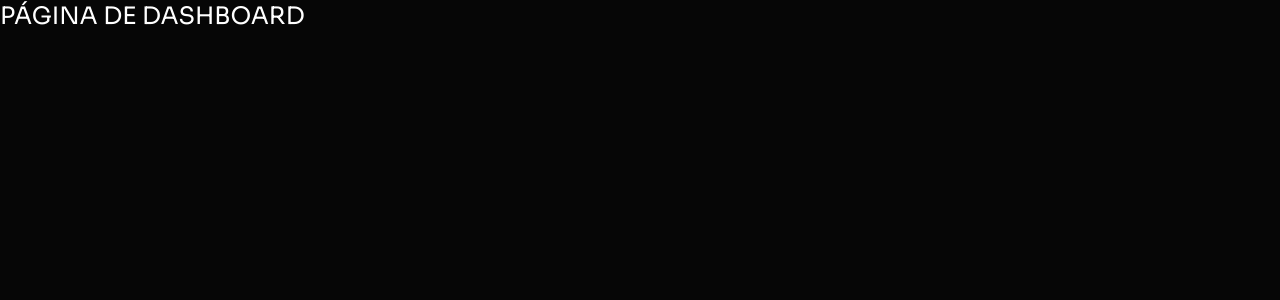
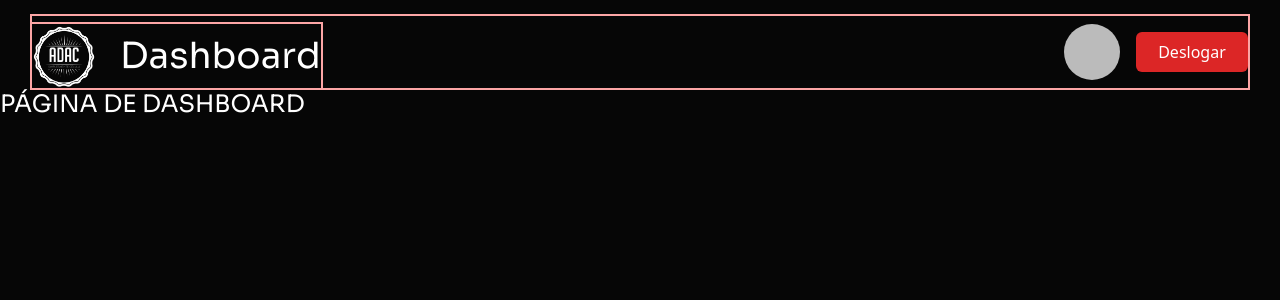
Before and after one commit to Rafaelk26/ADAC-Finance, a Next.js app: page /dashboard in a window 1280 px wide. Shown: the top 300 px of the page. Built offline with nearby package versions, Linux system fonts and the light colour scheme; no server answers; the database is empty; sample sign-in values are in the browser's storage.

Commit message:
update in header

```diff
--- a/next.config.ts
+++ b/next.config.ts
@@ -3,6 +3,10 @@ import type { NextConfig } from "next";
 const nextConfig: NextConfig = {
   /* config options here */
   reactStrictMode: true,
+
+  images: {
+    domains: ["lh3.googleusercontent.com"],
+  }
 };
 
 export default nextConfig;
--- a/src/components/Header/index.tsx
+++ b/src/components/Header/index.tsx
@@ -1,10 +1,37 @@
 import Image from 'next/image'
 
-export function Header(){
+// Logo ADAC
+import LogoADAC from '@/assets/images/ADAC LOGO-White.png'
+import { signOut } from 'next-auth/react';
+
+interface headerProps{
+    name: string;
+    photo: string;
+}
+
+export function Header({name, photo}: headerProps){
     return(
         <>
-            <header>
+            <header className="w-full flex justify-between items-center mt-4 outline outline-2 outline-red-300
+            md:max-w-[95%] md:mx-auto md:flex md:justify-between md:ms-10
+            lg:ms-10
+            xl:ms-auto">
+                <div className="mt-4 md:mt-2 flex items-center justify-center gap-6 outline outline-2 outline-red-300">
+                    <Image className="w-16" src={LogoADAC} alt="ADAC" />
+                    <span className='font-sora text-4xl'>{name}</span>
+                </div>
+                <div className='flex items-center gap-4'>
+                    <Image
+                    className='w-14 rounded-full object-cover object-center'
+                    width={2000}
+                    height={2000}
+                    src={photo}
+                    alt='Foto de Perfil'/>
 
+                    <button
+                    onClick={()=> signOut()}
+                    className='w-28 bg-red-600 text-white p-2 rounded-md'>Deslogar</button>
+                </div>
             </header>
         </>
     )
--- a/src/pages/dashboard/index.tsx
+++ b/src/pages/dashboard/index.tsx
@@ -8,8 +8,12 @@ import Image from "next/image";
 import { getAllEntry } from '@/functions/Entry/getAllEntry'
 import { getAllCategories } from '@/functions/Category/getAllCategories'
 
+// Components
+import { Header } from '@/components/Header'
 
-export default function Dashboard(){
+
+
+export default function Dashboard({ dataUser }: {dataUser: string}){
 
     return(
 
@@ -17,6 +21,11 @@ export default function Dashboard(){
             <Head>
                 <title>ADAC Finance | Dashboard</title>
             </Head>
+
+            <Header
+            name="Dashboard"
+            photo={dataUser}
+            />
 
             <div>
                 <h1 className="font-sora text-2xl">PÁGINA DE DASHBOARD</h1>
@@ -26,6 +35,7 @@ export default function Dashboard(){
         </>
     )
 }
+
 
 // Conferir session usando getServerSideProps
 
@@ -41,16 +51,13 @@ export const getServerSideProps: GetServerSideProps = async ({ req }) => {
         };
     }
 
-    // Função que resgata os dados do back-end
+    // Funções que resgatam os dados do back-end
     const data = await getAllEntry();
     const dataCategory = await getAllCategories();
 
-    if (data) {
-        console.log(data);
-        console.log(dataCategory);
-    }
+    const dataUser = session?.user?.image;
 
     return {
-        props: { data, dataCategory },
+        props: { data, dataCategory, dataUser },
     };
 };
--- a/tailwind.config.js
+++ b/tailwind.config.js
@@ -1,9 +1,11 @@
+/** @type {import('tailwindcss').Config} */
+
 module.exports = {
   content: [
-    "./src/**/*.{js,ts,jsx,tsx}",
     "./pages/**/*.{js,ts,jsx,tsx}",
     "./components/**/*.{js,ts,jsx,tsx}",
-    "./app/**/*.{js,ts,jsx,tsx}"
+    "./app/**/*.{js,ts,jsx,tsx}",
+    "./src/**/*.{js,ts,jsx,tsx}"
   ],
   theme: {
     extend: {
```
